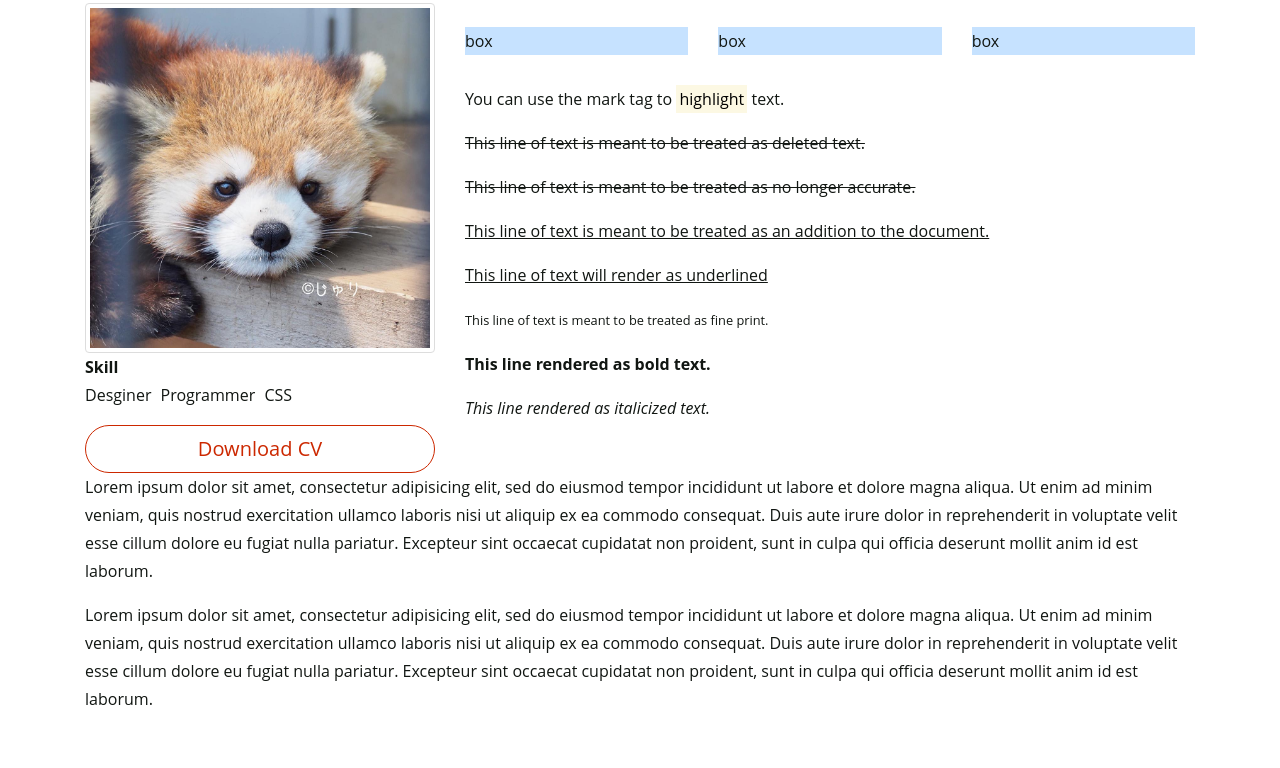
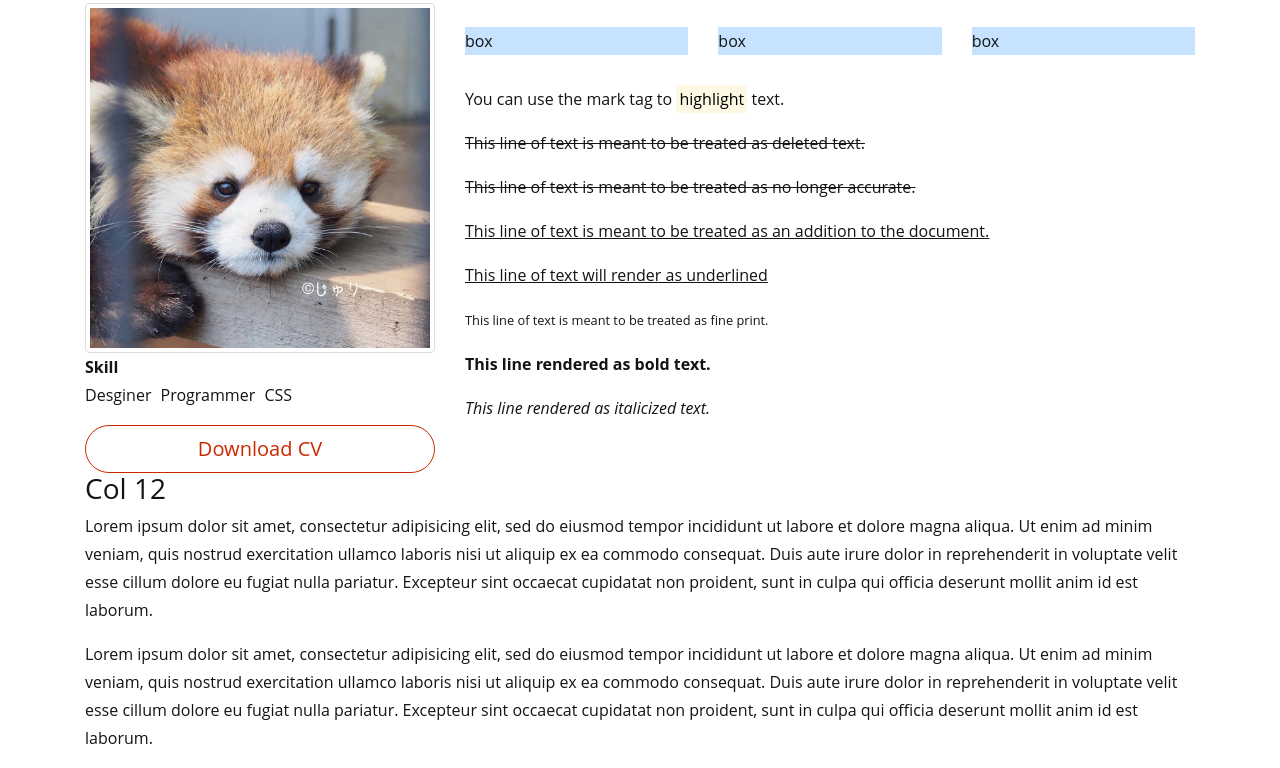
Before and after one commit to imamfirmansyah/Citron-Academy, a plain HTML site: page bootstrap/index.html in a window 1280 px wide. Shown: the part 485-1253 px from the top of the page. Before the commit the page ends 1214 px from the top, so only its background shows below. Drawn offline with nearby package versions, Linux system fonts and the light colour scheme; files that its build step writes are made by us from their sources.

Commit message:
Final Task Citron Front Dev

```diff
--- a/bootstrap/index.html
+++ b/bootstrap/index.html
@@ -125,7 +125,8 @@
 
 <div class="container">
    <div class="row">
-      <div class="col">
+      <div class="col-md-12">
+         <h3>Col 12</h3>
          <p>
             Lorem ipsum dolor sit amet, consectetur adipisicing elit, sed do eiusmod
             tempor incididunt ut labore et dolore magna aliqua. Ut enim ad minim veniam,
```
Also changed, not shown: final-task/link to psd.txt (added), 1 other file.
